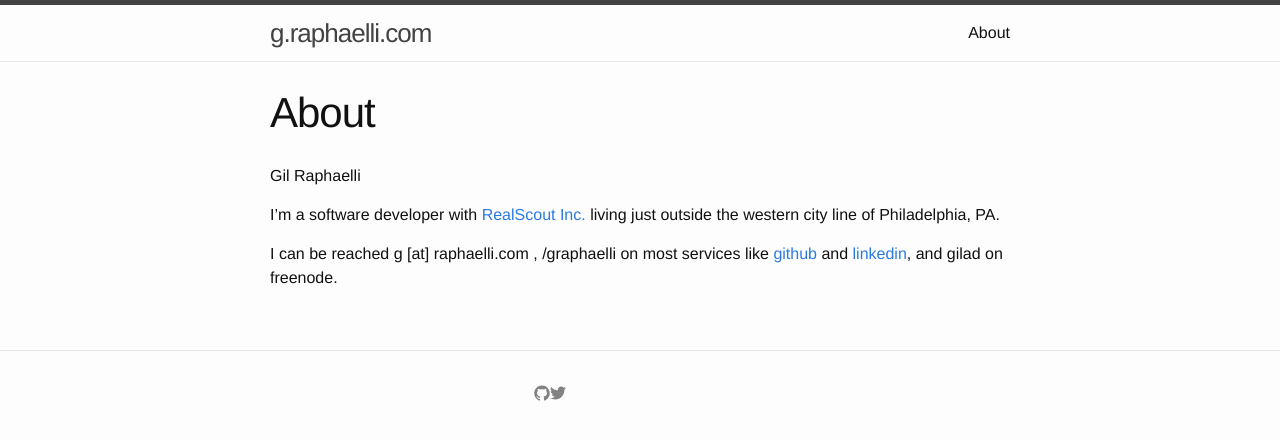
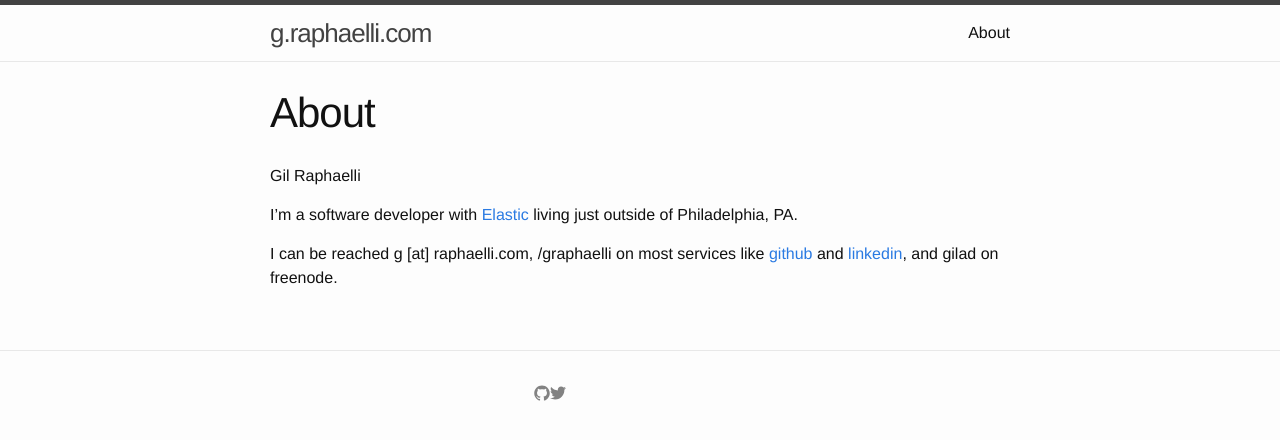
Before and after one commit to graphaelli/graphaelli.github.io, a Jekyll site: the page built from about.md, in a window 1280 px wide. Shown: the top 440 px of the page. Built offline with Jekyll 4.4.1, drawn with Linux system fonts in a browser that asks for light colours.

Commit message:
new job
4 months ago

```diff
--- a/about.md
+++ b/about.md
@@ -6,8 +6,7 @@ permalink: /about/
 
 Gil Raphaelli
 
-I'm a software developer with [RealScout Inc.](http://realscout.com/) living just outside the western city line of
-Philadelphia, PA.
+I'm a software developer with [Elastic](http://elastic.co/) living just outside of Philadelphia, PA.
 
-I can be reached g [at] raphaelli.com , /graphaelli on most services like
-[github](https://github.com/graphaelli) and [linkedin](https://www.linkedin.com/in/graphaelli), and gilad on freenode.
+I can be reached g [at] raphaelli.com, /graphaelli on most services like [github](https://github.com/graphaelli) and
+[linkedin](https://www.linkedin.com/in/graphaelli), and gilad on freenode.
```
